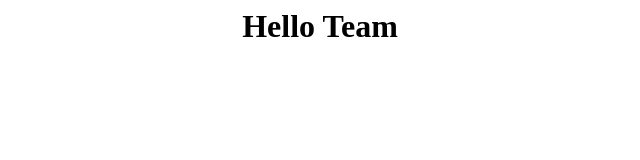
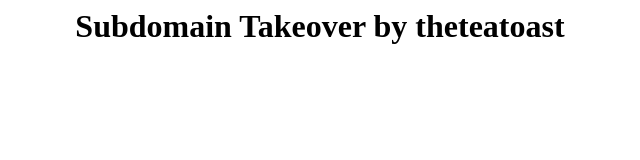
Before and after one commit to theteatoast/cbmeta.github.io, a plain HTML site: page index.html in a window 1280 px wide. Shown: the whole page, without its empty margins (320-960 px from the left). Drawn offline with Linux system fonts and the light colour scheme.

Commit message:
Update index.html

```diff
--- a/index.html
+++ b/index.html
@@ -1,6 +1,5 @@
 <html>
 <body>
-<center><h1>Hello Team</h1></center>
-<img/src/onload=alert("Takeover by theteatoast")>
+<center><h1>Subdomain Takeover by theteatoast</h1></center>
 </body>
 </html>
```
